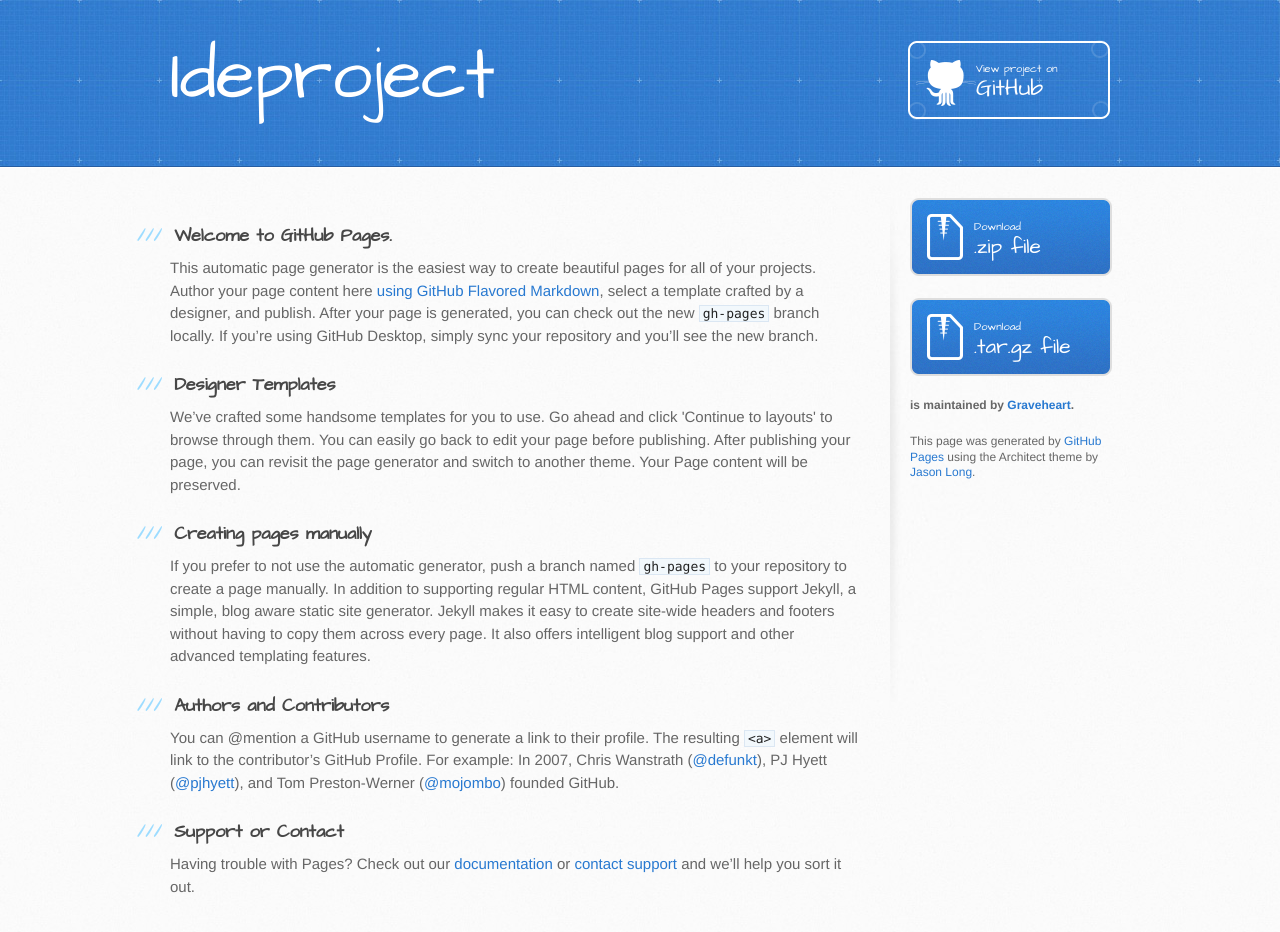
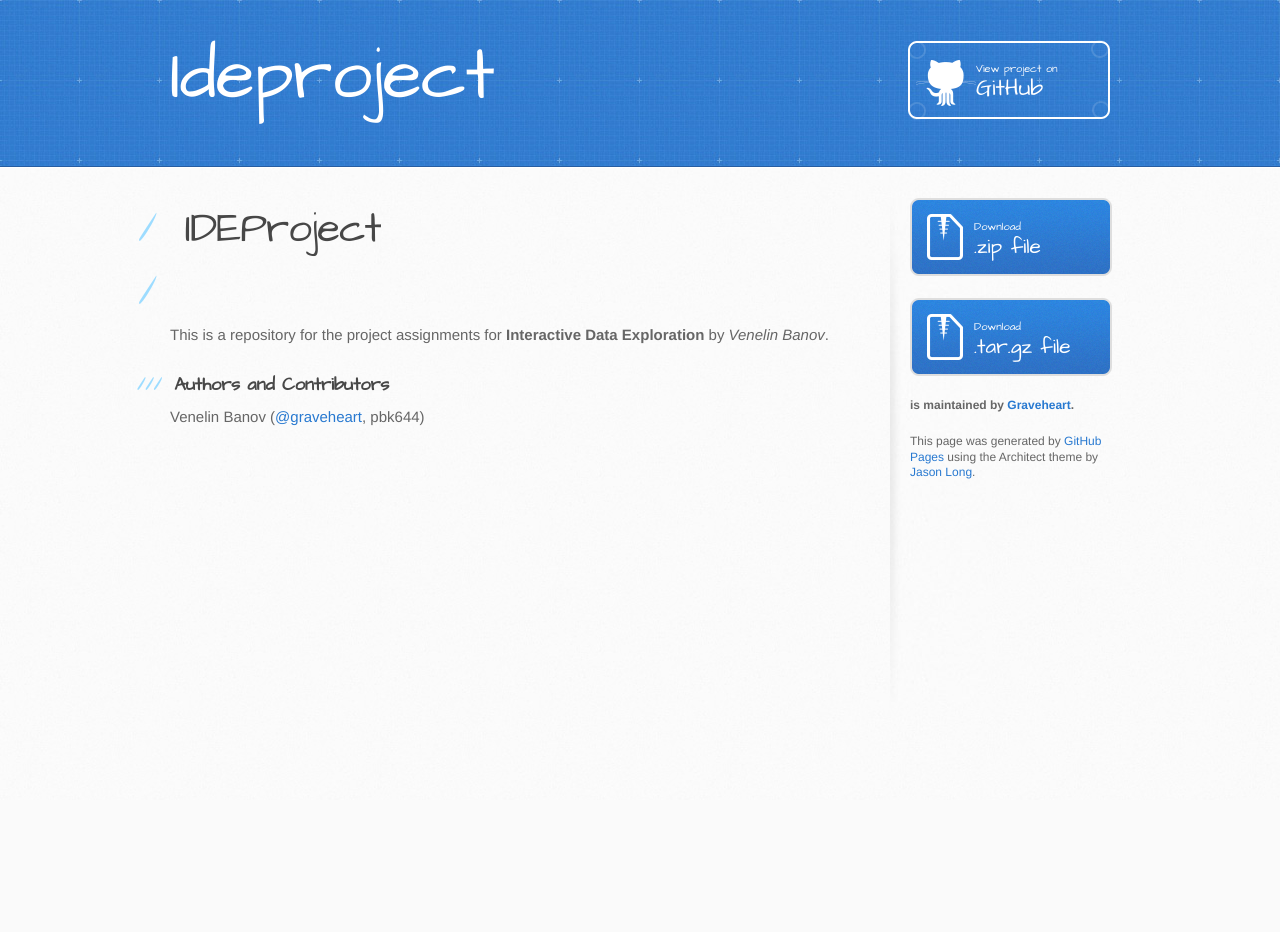
Before and after one commit to Graveheart/IDEProject, a plain HTML site: page index.html in a window 1280 px wide. After the commit the page ends 800 px from the top, so only its background shows below. Drawn offline with Linux system fonts and the light colour scheme.

Commit message:
Create master branch via GitHub

```diff
--- a/index.html
+++ b/index.html
@@ -28,30 +28,17 @@
     <div id="content-wrapper">
       <div class="inner clearfix">
         <section id="main-content">
-          <h3>
-<a id="welcome-to-github-pages" class="anchor" href="#welcome-to-github-pages" aria-hidden="true"><span aria-hidden="true" class="octicon octicon-link"></span></a>Welcome to GitHub Pages.</h3>
+          <h1>
+<a id="ideproject" class="anchor" href="#ideproject" aria-hidden="true"><span aria-hidden="true" class="octicon octicon-link"></span></a>IDEProject</h1>
 
-<p>This automatic page generator is the easiest way to create beautiful pages for all of your projects. Author your page content here <a href="https://guides.github.com/features/mastering-markdown/">using GitHub Flavored Markdown</a>, select a template crafted by a designer, and publish. After your page is generated, you can check out the new <code>gh-pages</code> branch locally. If you’re using GitHub Desktop, simply sync your repository and you’ll see the new branch.</p>
+<h1></h1>
 
-<h3>
-<a id="designer-templates" class="anchor" href="#designer-templates" aria-hidden="true"><span aria-hidden="true" class="octicon octicon-link"></span></a>Designer Templates</h3>
-
-<p>We’ve crafted some handsome templates for you to use. Go ahead and click 'Continue to layouts' to browse through them. You can easily go back to edit your page before publishing. After publishing your page, you can revisit the page generator and switch to another theme. Your Page content will be preserved.</p>
-
-<h3>
-<a id="creating-pages-manually" class="anchor" href="#creating-pages-manually" aria-hidden="true"><span aria-hidden="true" class="octicon octicon-link"></span></a>Creating pages manually</h3>
-
-<p>If you prefer to not use the automatic generator, push a branch named <code>gh-pages</code> to your repository to create a page manually. In addition to supporting regular HTML content, GitHub Pages support Jekyll, a simple, blog aware static site generator. Jekyll makes it easy to create site-wide headers and footers without having to copy them across every page. It also offers intelligent blog support and other advanced templating features.</p>
+<p>This is a repository for the project assignments for <strong>Interactive Data Exploration</strong> by <em>Venelin Banov</em>.</p>
 
 <h3>
 <a id="authors-and-contributors" class="anchor" href="#authors-and-contributors" aria-hidden="true"><span aria-hidden="true" class="octicon octicon-link"></span></a>Authors and Contributors</h3>
 
-<p>You can @mention a GitHub username to generate a link to their profile. The resulting <code>&lt;a&gt;</code> element will link to the contributor’s GitHub Profile. For example: In 2007, Chris Wanstrath (<a href="https://github.com/defunkt" class="user-mention">@defunkt</a>), PJ Hyett (<a href="https://github.com/pjhyett" class="user-mention">@pjhyett</a>), and Tom Preston-Werner (<a href="https://github.com/mojombo" class="user-mention">@mojombo</a>) founded GitHub.</p>
-
-<h3>
-<a id="support-or-contact" class="anchor" href="#support-or-contact" aria-hidden="true"><span aria-hidden="true" class="octicon octicon-link"></span></a>Support or Contact</h3>
-
-<p>Having trouble with Pages? Check out our <a href="https://help.github.com/pages">documentation</a> or <a href="https://github.com/contact">contact support</a> and we’ll help you sort it out.</p>
+<p>Venelin Banov (<a href="https://github.com/graveheart" class="user-mention">@graveheart</a>, pbk644)</p>
         </section>
 
         <aside id="sidebar">
```
Also changed, not shown: params.json (+1 -1 lines).
